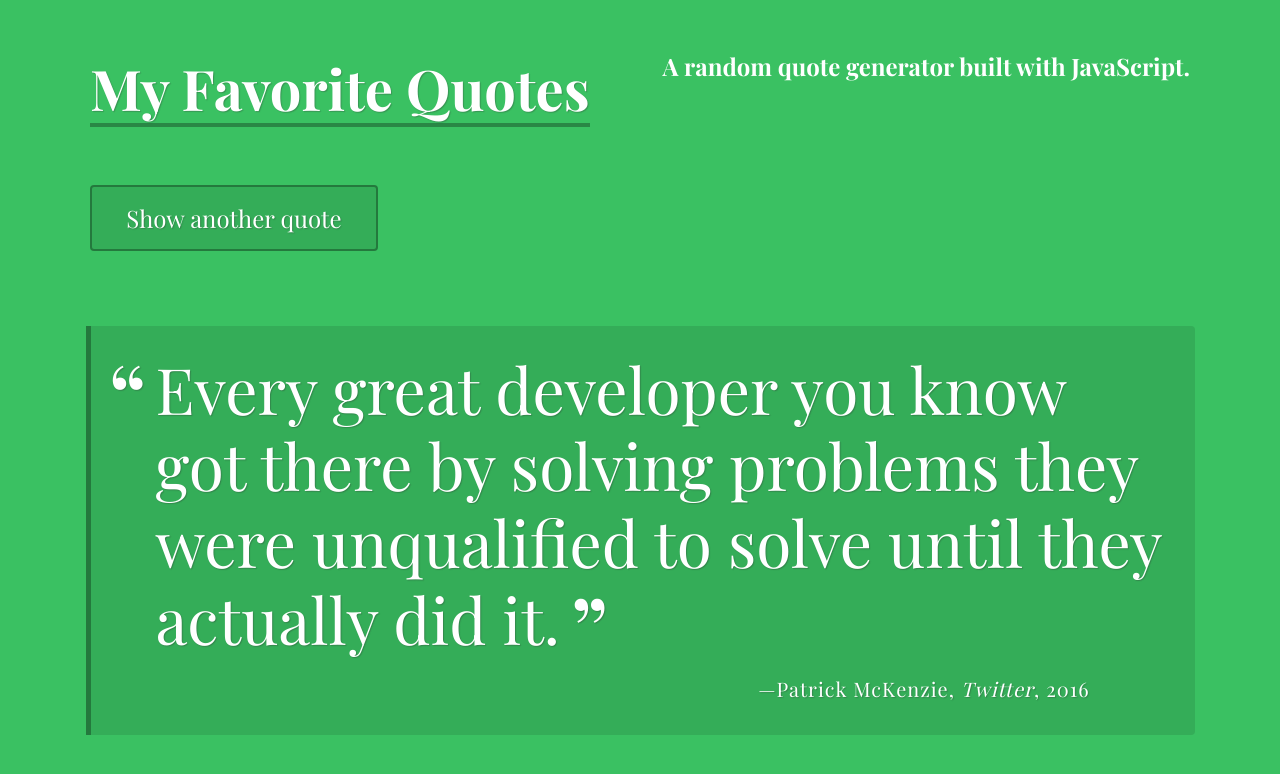
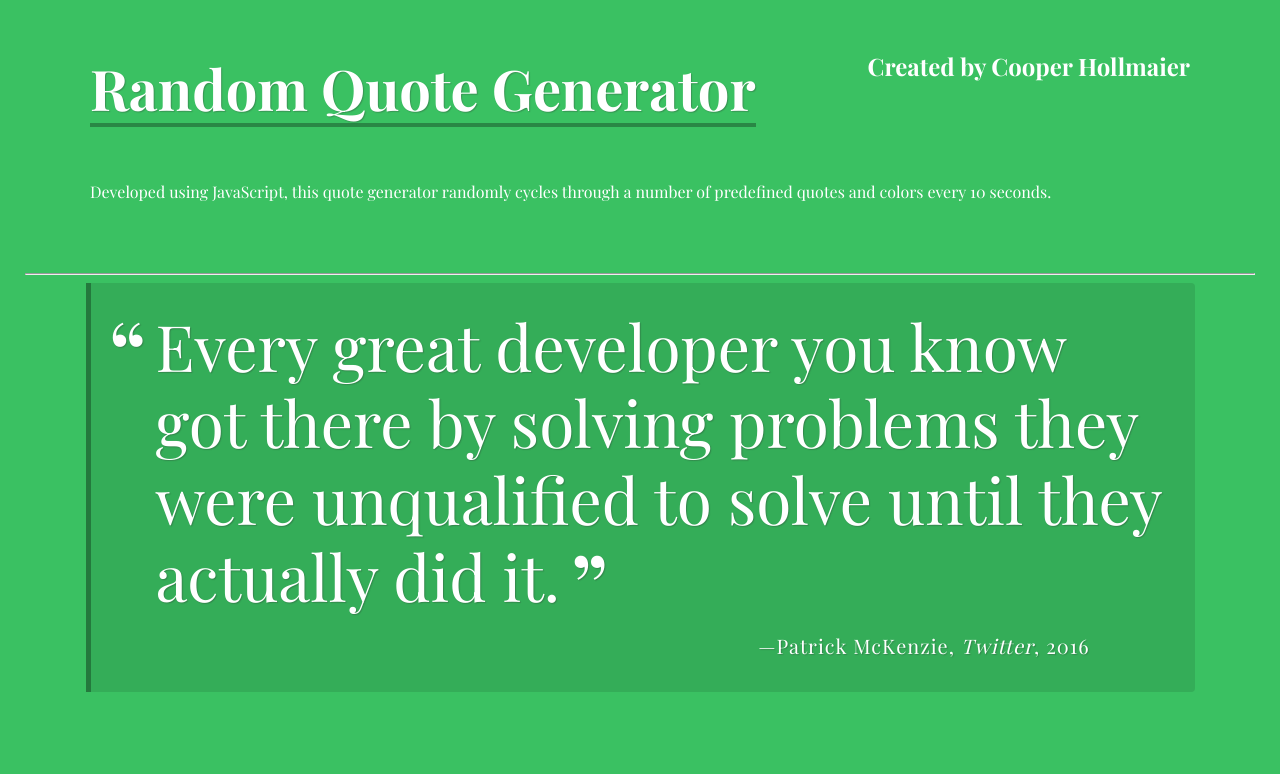
Before and after one commit to chollma/random-quote-generator, a plain HTML site: page index.html in a window 1280 px wide. Drawn offline with nearby package versions, Linux system fonts and the light colour scheme; a web font is replaced by a local one.

Commit message:
Updated index.html
Personalizing the document to my liking a bit more.

```diff
--- a/index.html
+++ b/index.html
@@ -10,10 +10,11 @@
 
   <body>
     <header>
-      <h1>My Favorite Quotes</h1>
-      <h2>A random quote generator built with JavaScript.</h2>
-      <button id="load-quote" class="load-quote">Show another quote</button>
+      <h1>Random Quote Generator</h1>
+      <h2>Created by Cooper Hollmaier</h2>
+      <p>Developed using JavaScript, this quote generator randomly cycles through a number of predefined quotes and colors every 10 seconds.</p>
     </header>
+    <hr>
     <div id="tags"></div>
     <div class="container">
       <div id="quote-box" class="quote-box">
```
